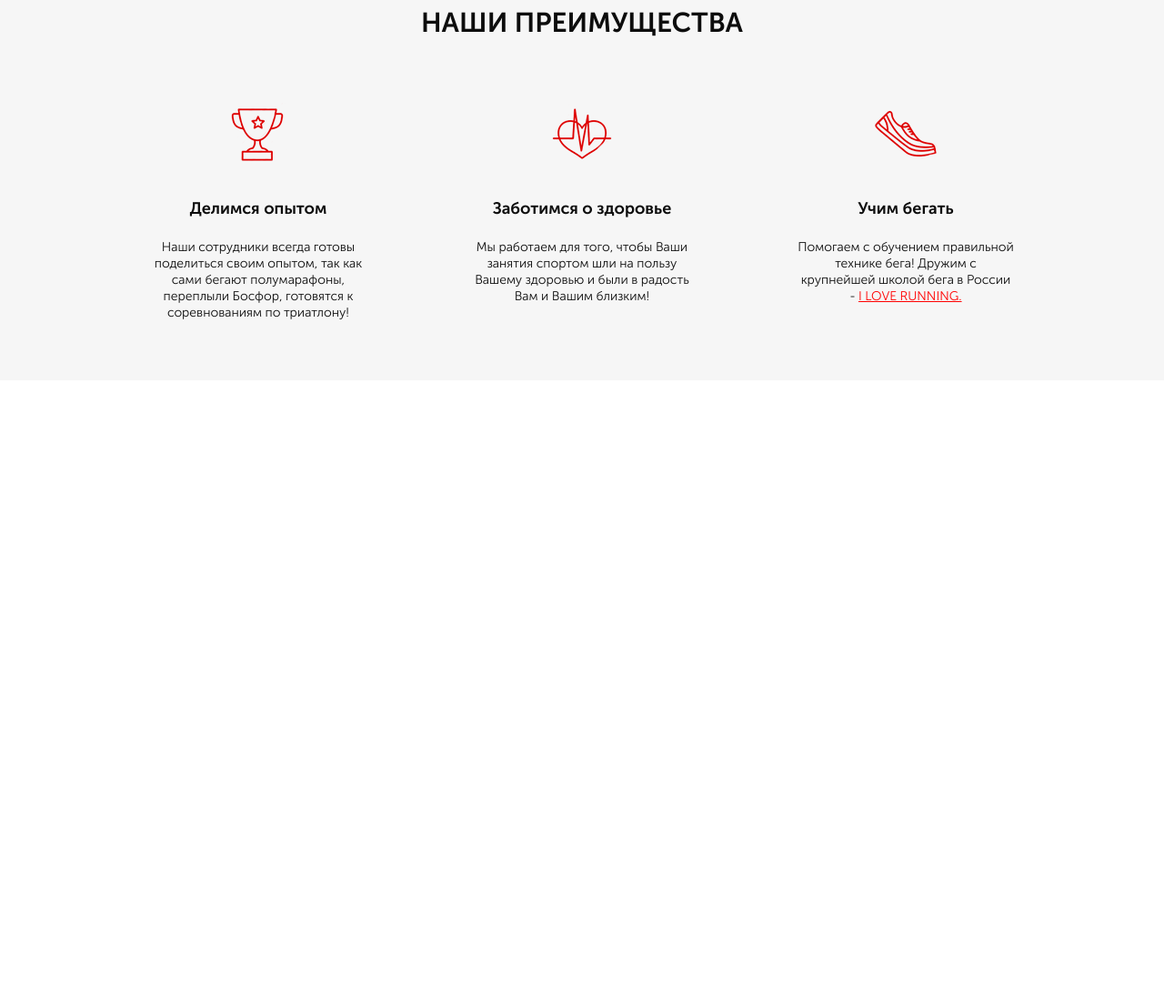
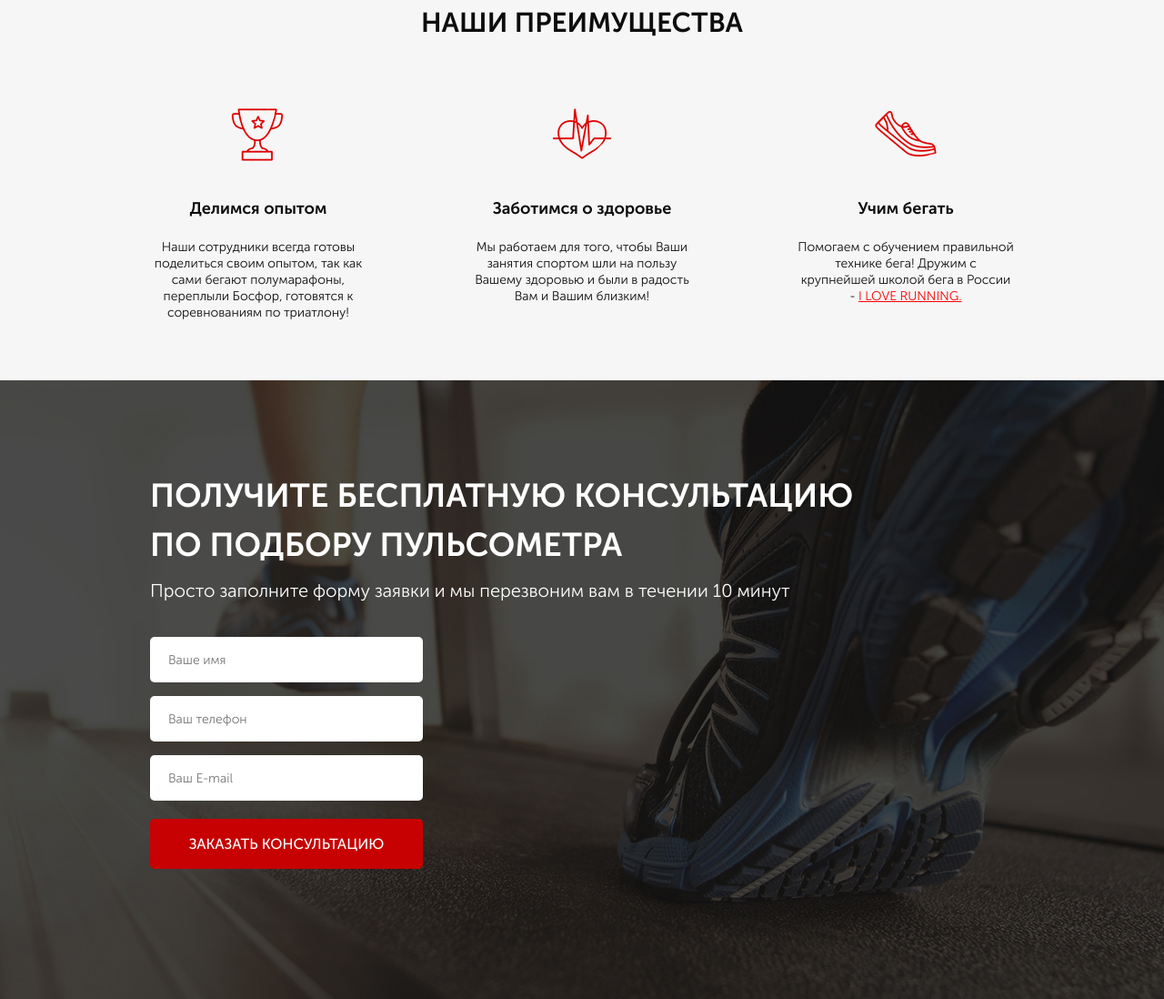
Before and after one commit to Abrosimov96/run-smart, a website: page src/index.html in a window 1280 px wide. Shown: the part 745-1843 px from the top of the page at 91% size. Before the commit the page ends 1163 px from the top, so only its background shows below. Drawn offline with Linux system fonts and the light colour scheme.

Commit message:
Add consultation section

```diff
--- a/src/index.html
+++ b/src/index.html
@@ -78,6 +78,23 @@
             </div>
         </div>
     </div>
+    <div class="consultation">
+        <div class="container">
+            <h2 class="title title_left">
+                Получите бесплатную консультацию по подбору пульсометра
+            </h2>
+            <div class="consultation__descr">
+                Просто заполните форму заявки и мы перезвоним вам в течении 10 минут
+            </div>
+            <form class="feed-form" action="#">
+                <input name="name" required type="text" placeholder="Ваше имя">
+                <input name="phone" required type="number" placeholder="Ваш телефон">
+                <input name="email" required type="email" placeholder="Ваш E-mail">
+
+                <button class="button button_submit">заказать кОНСУЛЬТАЦИЮ</button>
+            </form>
+        </div>
+    </div>
 </body>
 
 </html>
--- a/src/sass/blocks/_buttons.scss
+++ b/src/sass/blocks/_buttons.scss
@@ -14,4 +14,10 @@
         margin-top: 67px;
         font-size: 16px;
     }
+    &_submit {
+        width: 100%;
+        height: 55px;
+        font-size: 16px;
+        color: $white;
+    }
 }
--- /dev/null
+++ b/src/sass/blocks/_consultation.scss
@@ -0,0 +1,10 @@
+.consultation {
+    min-height: 680px;
+    padding: 100px 0 92px 0;
+    background: url('../../img/bg2.jpg') center (center/cover) no-repeat;
+    &__descr {
+        color: $white;
+        font-size: 20px;
+        font-weight: 300;
+    }
+}
--- /dev/null
+++ b/src/sass/blocks/_forms.scss
@@ -0,0 +1,20 @@
+.feed-form {
+    margin-top: 36px;
+    display: flex;
+    flex-direction: column;
+    width: 300px;
+    input {
+        height: 50px;
+        border-radius: 5px;
+        background-color: $white;
+        margin-bottom: 15px;
+        border: none;
+        padding: 0 20px;
+        font-size: 14px;
+        color: $secondary-color;
+        font-weight: 300;
+        &:nth-child(3) {
+            margin-bottom: 20px;
+        }
+    }
+}
--- a/src/sass/blocks/_promo.scss
+++ b/src/sass/blocks/_promo.scss
@@ -1,7 +1,7 @@
 .promo{
     min-height: 650px;
     padding: 21px 0 93px 0;
-    background: url('../../img/bg.jpg') center (center/cover) no-repeat;
+    background: url('../img/bg.jpg') center (center/cover) no-repeat;
     &__wrapper {
         display: flex;
         flex-direction: column;
--- a/src/sass/blocks/_titles.scss
+++ b/src/sass/blocks/_titles.scss
@@ -3,4 +3,12 @@
     font-weight: 700;
     text-align: center;
     color: $secondary-color;
+    text-transform: uppercase;
+    &_left {
+        max-width: 800px;
+        color: $white;
+        font-size: 36px;
+        text-align: left;
+        line-height: 54px;
+    }
 }
--- a/src/sass/styles.scss
+++ b/src/sass/styles.scss
@@ -13,4 +13,6 @@
 @import 'blocks/header';
 @import 'blocks/buttons';
 @import 'blocks/advantages';
-@import 'blocks/titles'
+@import 'blocks/titles';
+@import 'blocks/consultation';
+@import 'blocks/forms'
```
Also changed, not shown: src/css/styles.min.css, src/img/bg2.jpg (added).
